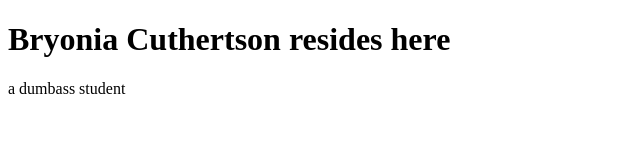
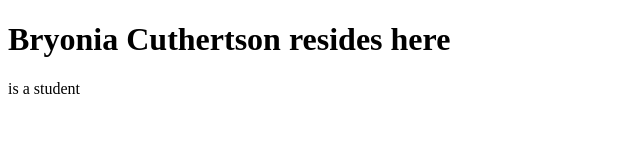
Before and after one commit to effb12/assesment-1, a plain HTML site: page The-programming-team.github.io-main/The-programming-team.github.io-main/team/100666174/100666174.html in a window 1280 px wide. Shown: the full height of the page, 0-640 px from the left. Drawn offline with Linux system fonts and the light colour scheme.

Commit message:
another update
UPDATES!!

```diff
--- a/The-programming-team.github.io-main/The-programming-team.github.io-main/team/100666174/100666174.html
+++ b/The-programming-team.github.io-main/The-programming-team.github.io-main/team/100666174/100666174.html
@@ -2,5 +2,5 @@
 <html>
 
 <h1>Bryonia Cuthertson resides here</h1>
-<p> a dumbass student</p>
+<p> is a student</p>
 </html>
```
